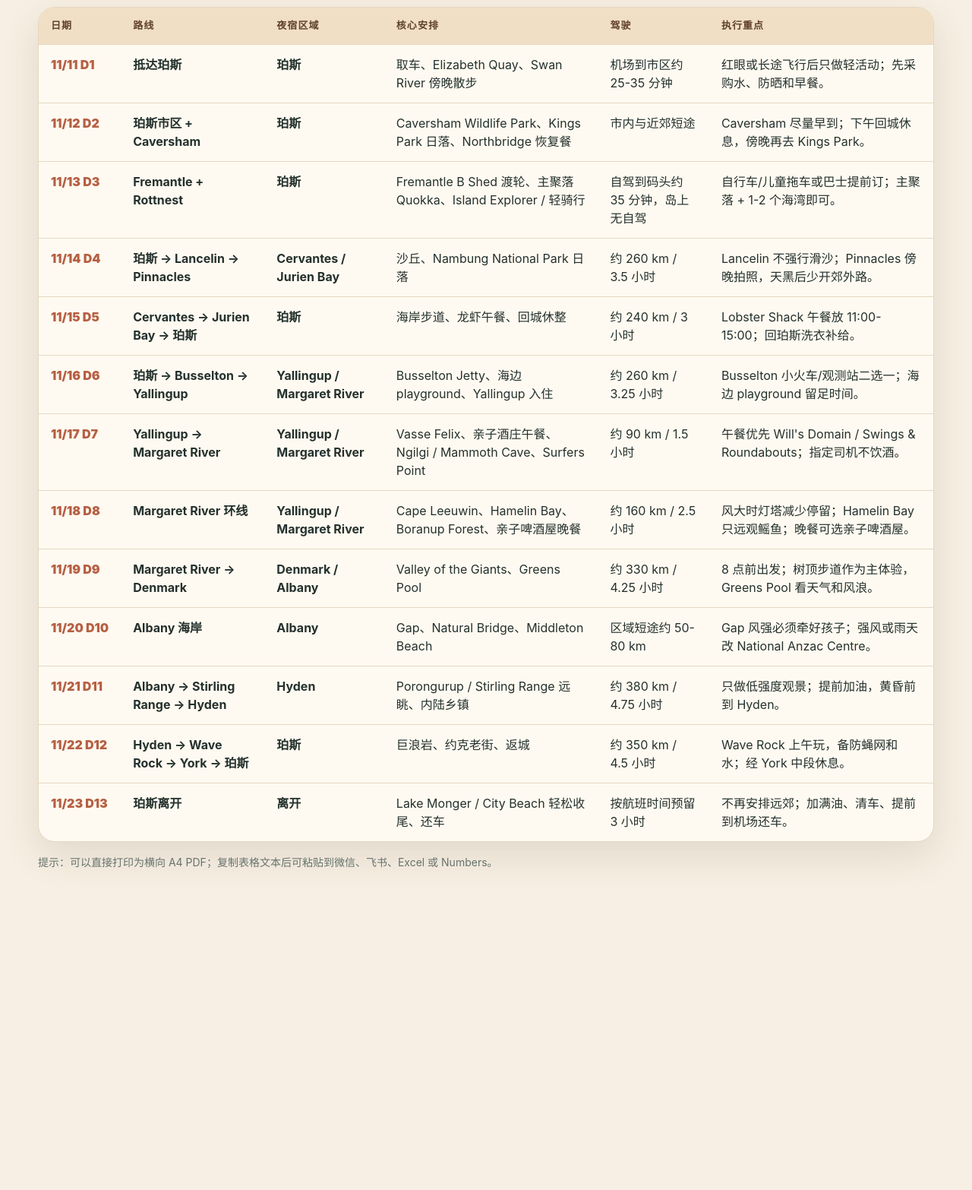
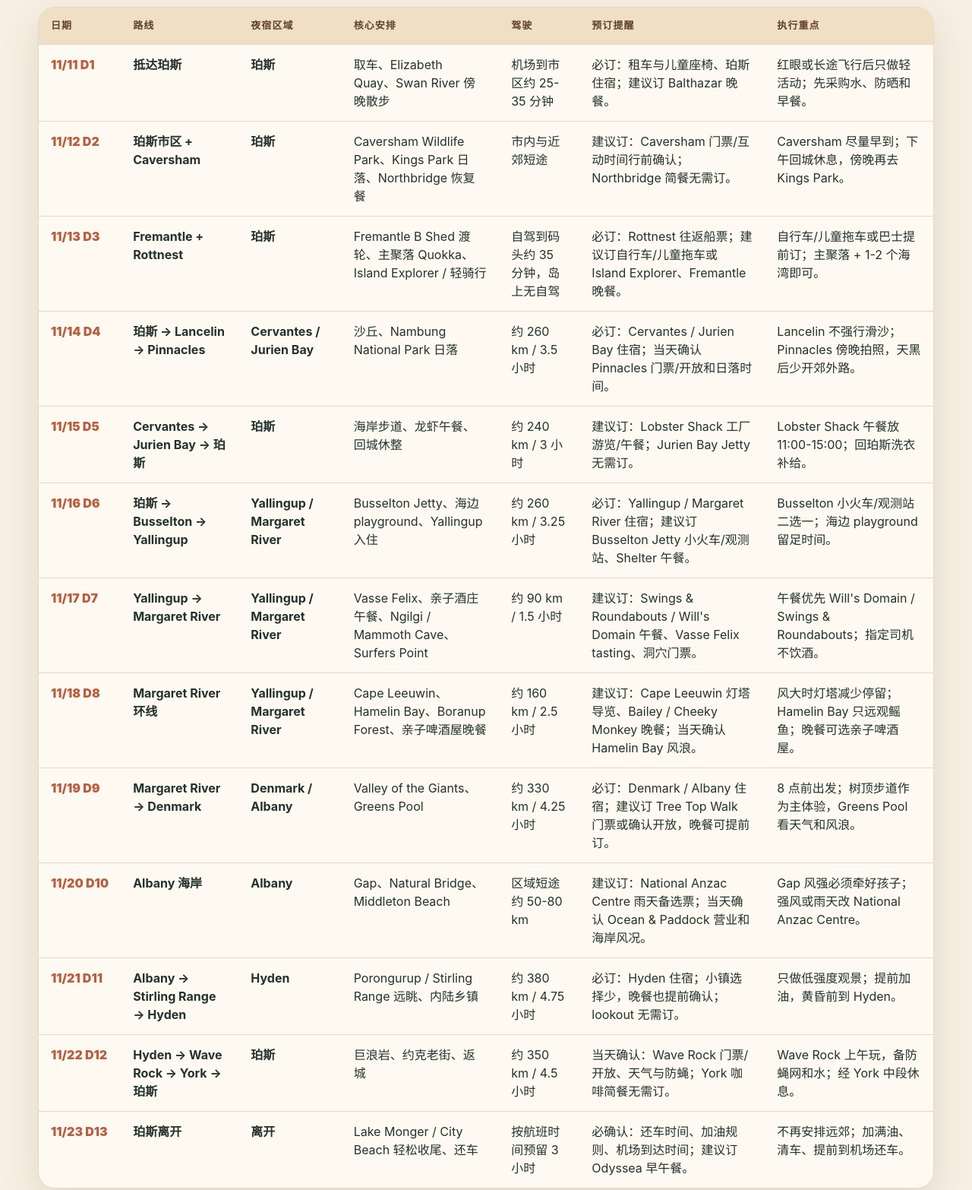
Before and after one commit to hwlcathy/perth-family-roadtrip, a plain HTML site: page itinerary-overview.html in a window 1280 px wide. Shown: the part 260-1826 px from the top of the page at 76% size. Before the commit the page ends 1439 px from the top, so only its background shows below. Drawn offline with Linux system fonts and the light colour scheme.

Commit message:
Add booking reminders to itinerary overview

```diff
--- a/itinerary-overview.html
+++ b/itinerary-overview.html
@@ -51,7 +51,7 @@
       background: var(--paper);
       box-shadow: 0 18px 50px rgba(75, 54, 32, .12);
     }
-    table { width: 100%; border-collapse: collapse; min-width: 980px; }
+    table { width: 100%; border-collapse: collapse; min-width: 1160px; }
     th, td {
       padding: 14px 16px;
       text-align: left;
@@ -126,23 +126,24 @@
             <th>夜宿区域</th>
             <th>核心安排</th>
             <th>驾驶</th>
+            <th>预订提醒</th>
             <th>执行重点</th>
           </tr>
         </thead>
         <tbody>
-          <tr><td>11/11 D1</td><td>抵达珀斯</td><td>珀斯</td><td>取车、Elizabeth Quay、Swan River 傍晚散步</td><td>机场到市区约 25-35 分钟</td><td>红眼或长途飞行后只做轻活动；先采购水、防晒和早餐。</td></tr>
-          <tr><td>11/12 D2</td><td>珀斯市区 + Caversham</td><td>珀斯</td><td>Caversham Wildlife Park、Kings Park 日落、Northbridge 恢复餐</td><td>市内与近郊短途</td><td>Caversham 尽量早到；下午回城休息，傍晚再去 Kings Park。</td></tr>
-          <tr><td>11/13 D3</td><td>Fremantle + Rottnest</td><td>珀斯</td><td>Fremantle B Shed 渡轮、主聚落 Quokka、Island Explorer / 轻骑行</td><td>自驾到码头约 35 分钟，岛上无自驾</td><td>自行车/儿童拖车或巴士提前订；主聚落 + 1-2 个海湾即可。</td></tr>
-          <tr><td>11/14 D4</td><td>珀斯 → Lancelin → Pinnacles</td><td>Cervantes / Jurien Bay</td><td>沙丘、Nambung National Park 日落</td><td>约 260 km / 3.5 小时</td><td>Lancelin 不强行滑沙；Pinnacles 傍晚拍照，天黑后少开郊外路。</td></tr>
-          <tr><td>11/15 D5</td><td>Cervantes → Jurien Bay → 珀斯</td><td>珀斯</td><td>海岸步道、龙虾午餐、回城休整</td><td>约 240 km / 3 小时</td><td>Lobster Shack 午餐放 11:00-15:00；回珀斯洗衣补给。</td></tr>
-          <tr><td>11/16 D6</td><td>珀斯 → Busselton → Yallingup</td><td>Yallingup / Margaret River</td><td>Busselton Jetty、海边 playground、Yallingup 入住</td><td>约 260 km / 3.25 小时</td><td>Busselton 小火车/观测站二选一；海边 playground 留足时间。</td></tr>
-          <tr><td>11/17 D7</td><td>Yallingup → Margaret River</td><td>Yallingup / Margaret River</td><td>Vasse Felix、亲子酒庄午餐、Ngilgi / Mammoth Cave、Surfers Point</td><td>约 90 km / 1.5 小时</td><td>午餐优先 Will's Domain / Swings & Roundabouts；指定司机不饮酒。</td></tr>
-          <tr><td>11/18 D8</td><td>Margaret River 环线</td><td>Yallingup / Margaret River</td><td>Cape Leeuwin、Hamelin Bay、Boranup Forest、亲子啤酒屋晚餐</td><td>约 160 km / 2.5 小时</td><td>风大时灯塔减少停留；Hamelin Bay 只远观鳐鱼；晚餐可选亲子啤酒屋。</td></tr>
-          <tr><td>11/19 D9</td><td>Margaret River → Denmark</td><td>Denmark / Albany</td><td>Valley of the Giants、Greens Pool</td><td>约 330 km / 4.25 小时</td><td>8 点前出发；树顶步道作为主体验，Greens Pool 看天气和风浪。</td></tr>
-          <tr><td>11/20 D10</td><td>Albany 海岸</td><td>Albany</td><td>Gap、Natural Bridge、Middleton Beach</td><td>区域短途约 50-80 km</td><td>Gap 风强必须牵好孩子；强风或雨天改 National Anzac Centre。</td></tr>
-          <tr><td>11/21 D11</td><td>Albany → Stirling Range → Hyden</td><td>Hyden</td><td>Porongurup / Stirling Range 远眺、内陆乡镇</td><td>约 380 km / 4.75 小时</td><td>只做低强度观景；提前加油，黄昏前到 Hyden。</td></tr>
-          <tr><td>11/22 D12</td><td>Hyden → Wave Rock → York → 珀斯</td><td>珀斯</td><td>巨浪岩、约克老街、返城</td><td>约 350 km / 4.5 小时</td><td>Wave Rock 上午玩，备防蝇网和水；经 York 中段休息。</td></tr>
-          <tr><td>11/23 D13</td><td>珀斯离开</td><td>离开</td><td>Lake Monger / City Beach 轻松收尾、还车</td><td>按航班时间预留 3 小时</td><td>不再安排远郊；加满油、清车、提前到机场还车。</td></tr>
+          <tr><td>11/11 D1</td><td>抵达珀斯</td><td>珀斯</td><td>取车、Elizabeth Quay、Swan River 傍晚散步</td><td>机场到市区约 25-35 分钟</td><td>必订：租车与儿童座椅、珀斯住宿；建议订 Balthazar 晚餐。</td><td>红眼或长途飞行后只做轻活动；先采购水、防晒和早餐。</td></tr>
+          <tr><td>11/12 D2</td><td>珀斯市区 + Caversham</td><td>珀斯</td><td>Caversham Wildlife Park、Kings Park 日落、Northbridge 恢复餐</td><td>市内与近郊短途</td><td>建议订：Caversham 门票/互动时间行前确认；Northbridge 简餐无需订。</td><td>Caversham 尽量早到；下午回城休息，傍晚再去 Kings Park。</td></tr>
+          <tr><td>11/13 D3</td><td>Fremantle + Rottnest</td><td>珀斯</td><td>Fremantle B Shed 渡轮、主聚落 Quokka、Island Explorer / 轻骑行</td><td>自驾到码头约 35 分钟，岛上无自驾</td><td>必订：Rottnest 往返船票；建议订自行车/儿童拖车或 Island Explorer、Fremantle 晚餐。</td><td>自行车/儿童拖车或巴士提前订；主聚落 + 1-2 个海湾即可。</td></tr>
+          <tr><td>11/14 D4</td><td>珀斯 → Lancelin → Pinnacles</td><td>Cervantes / Jurien Bay</td><td>沙丘、Nambung National Park 日落</td><td>约 260 km / 3.5 小时</td><td>必订：Cervantes / Jurien Bay 住宿；当天确认 Pinnacles 门票/开放和日落时间。</td><td>Lancelin 不强行滑沙；Pinnacles 傍晚拍照，天黑后少开郊外路。</td></tr>
+          <tr><td>11/15 D5</td><td>Cervantes → Jurien Bay → 珀斯</td><td>珀斯</td><td>海岸步道、龙虾午餐、回城休整</td><td>约 240 km / 3 小时</td><td>建议订：Lobster Shack 工厂游览/午餐；Jurien Bay Jetty 无需订。</td><td>Lobster Shack 午餐放 11:00-15:00；回珀斯洗衣补给。</td></tr>
+          <tr><td>11/16 D6</td><td>珀斯 → Busselton → Yallingup</td><td>Yallingup / Margaret River</td><td>Busselton Jetty、海边 playground、Yallingup 入住</td><td>约 260 km / 3.25 小时</td><td>必订：Yallingup / Margaret River 住宿；建议订 Busselton Jetty 小火车/观测站、Shelter 午餐。</td><td>Busselton 小火车/观测站二选一；海边 playground 留足时间。</td></tr>
+          <tr><td>11/17 D7</td><td>Yallingup → Margaret River</td><td>Yallingup / Margaret River</td><td>Vasse Felix、亲子酒庄午餐、Ngilgi / Mammoth Cave、Surfers Point</td><td>约 90 km / 1.5 小时</td><td>建议订：Swings & Roundabouts / Will's Domain 午餐、Vasse Felix tasting、洞穴门票。</td><td>午餐优先 Will's Domain / Swings & Roundabouts；指定司机不饮酒。</td></tr>
+          <tr><td>11/18 D8</td><td>Margaret River 环线</td><td>Yallingup / Margaret River</td><td>Cape Leeuwin、Hamelin Bay、Boranup Forest、亲子啤酒屋晚餐</td><td>约 160 km / 2.5 小时</td><td>建议订：Cape Leeuwin 灯塔导览、Bailey / Cheeky Monkey 晚餐；当天确认 Hamelin Bay 风浪。</td><td>风大时灯塔减少停留；Hamelin Bay 只远观鳐鱼；晚餐可选亲子啤酒屋。</td></tr>
+          <tr><td>11/19 D9</td><td>Margaret River → Denmark</td><td>Denmark / Albany</td><td>Valley of the Giants、Greens Pool</td><td>约 330 km / 4.25 小时</td><td>必订：Denmark / Albany 住宿；建议订 Tree Top Walk 门票或确认开放，晚餐可提前订。</td><td>8 点前出发；树顶步道作为主体验，Greens Pool 看天气和风浪。</td></tr>
+          <tr><td>11/20 D10</td><td>Albany 海岸</td><td>Albany</td><td>Gap、Natural Bridge、Middleton Beach</td><td>区域短途约 50-80 km</td><td>建议订：National Anzac Centre 雨天备选票；当天确认 Ocean & Paddock 营业和海岸风况。</td><td>Gap 风强必须牵好孩子；强风或雨天改 National Anzac Centre。</td></tr>
+          <tr><td>11/21 D11</td><td>Albany → Stirling Range → Hyden</td><td>Hyden</td><td>Porongurup / Stirling Range 远眺、内陆乡镇</td><td>约 380 km / 4.75 小时</td><td>必订：Hyden 住宿；小镇选择少，晚餐也提前确认；lookout 无需订。</td><td>只做低强度观景；提前加油，黄昏前到 Hyden。</td></tr>
+          <tr><td>11/22 D12</td><td>Hyden → Wave Rock → York → 珀斯</td><td>珀斯</td><td>巨浪岩、约克老街、返城</td><td>约 350 km / 4.5 小时</td><td>当天确认：Wave Rock 门票/开放、天气与防蝇；York 咖啡简餐无需订。</td><td>Wave Rock 上午玩，备防蝇网和水；经 York 中段休息。</td></tr>
+          <tr><td>11/23 D13</td><td>珀斯离开</td><td>离开</td><td>Lake Monger / City Beach 轻松收尾、还车</td><td>按航班时间预留 3 小时</td><td>必确认：还车时间、加油规则、机场到达时间；建议订 Odyssea 早午餐。</td><td>不再安排远郊；加满油、清车、提前到机场还车。</td></tr>
         </tbody>
       </table>
     </div>
@@ -153,20 +154,20 @@
 
   <script>
     const rows = [
-      ["日期", "路线", "夜宿区域", "核心安排", "驾驶", "执行重点"],
-      ["11/11 D1", "抵达珀斯", "珀斯", "取车、Elizabeth Quay、Swan River 傍晚散步", "机场到市区约 25-35 分钟", "红眼或长途飞行后只做轻活动；先采购水、防晒和早餐。"],
-      ["11/12 D2", "珀斯市区 + Caversham", "珀斯", "Caversham Wildlife Park、Kings Park 日落、Northbridge 恢复餐", "市内与近郊短途", "Caversham 尽量早到；下午回城休息，傍晚再去 Kings Park。"],
-      ["11/13 D3", "Fremantle + Rottnest", "珀斯", "Fremantle B Shed 渡轮、主聚落 Quokka、Island Explorer / 轻骑行", "自驾到码头约 35 分钟，岛上无自驾", "自行车/儿童拖车或巴士提前订；主聚落 + 1-2 个海湾即可。"],
-      ["11/14 D4", "珀斯 → Lancelin → Pinnacles", "Cervantes / Jurien Bay", "沙丘、Nambung National Park 日落", "约 260 km / 3.5 小时", "Lancelin 不强行滑沙；Pinnacles 傍晚拍照，天黑后少开郊外路。"],
-      ["11/15 D5", "Cervantes → Jurien Bay → 珀斯", "珀斯", "海岸步道、龙虾午餐、回城休整", "约 240 km / 3 小时", "Lobster Shack 午餐放 11:00-15:00；回珀斯洗衣补给。"],
-      ["11/16 D6", "珀斯 → Busselton → Yallingup", "Yallingup / Margaret River", "Busselton Jetty、海边 playground、Yallingup 入住", "约 260 km / 3.25 小时", "Busselton 小火车/观测站二选一；海边 playground 留足时间。"],
-      ["11/17 D7", "Yallingup → Margaret River", "Yallingup / Margaret River", "Vasse Felix、亲子酒庄午餐、Ngilgi / Mammoth Cave、Surfers Point", "约 90 km / 1.5 小时", "午餐优先 Will's Domain / Swings & Roundabouts；指定司机不饮酒。"],
-      ["11/18 D8", "Margaret River 环线", "Yallingup / Margaret River", "Cape Leeuwin、Hamelin Bay、Boranup Forest、亲子啤酒屋晚餐", "约 160 km / 2.5 小时", "风大时灯塔减少停留；Hamelin Bay 只远观鳐鱼；晚餐可选亲子啤酒屋。"],
-      ["11/19 D9", "Margaret River → Denmark", "Denmark / Albany", "Valley of the Giants、Greens Pool", "约 330 km / 4.25 小时", "8 点前出发；树顶步道作为主体验，Greens Pool 看天气和风浪。"],
-      ["11/20 D10", "Albany 海岸", "Albany", "Gap、Natural Bridge、Middleton Beach", "区域短途约 50-80 km", "Gap 风强必须牵好孩子；强风或雨天改 National Anzac Centre。"],
-      ["11/21 D11", "Albany → Stirling Range → Hyden", "Hyden", "Porongurup / Stirling Range 远眺、内陆乡镇", "约 380 km / 4.75 小时", "只做低强度观景；提前加油，黄昏前到 Hyden。"],
-      ["11/22 D12", "Hyden → Wave Rock → York → 珀斯", "珀斯", "巨浪岩、约克老街、返城", "约 350 km / 4.5 小时", "Wave Rock 上午玩，备防蝇网和水；经 York 中段休息。"],
-      ["11/23 D13", "珀斯离开", "离开", "Lake Monger / City Beach 轻松收尾、还车", "按航班时间预留 3 小时", "不再安排远郊；加满油、清车、提前到机场还车。"]
+      ["日期", "路线", "夜宿区域", "核心安排", "驾驶", "预订提醒", "执行重点"],
+      ["11/11 D1", "抵达珀斯", "珀斯", "取车、Elizabeth Quay、Swan River 傍晚散步", "机场到市区约 25-35 分钟", "必订：租车与儿童座椅、珀斯住宿；建议订 Balthazar 晚餐。", "红眼或长途飞行后只做轻活动；先采购水、防晒和早餐。"],
+      ["11/12 D2", "珀斯市区 + Caversham", "珀斯", "Caversham Wildlife Park、Kings Park 日落、Northbridge 恢复餐", "市内与近郊短途", "建议订：Caversham 门票/互动时间行前确认；Northbridge 简餐无需订。", "Caversham 尽量早到；下午回城休息，傍晚再去 Kings Park。"],
+      ["11/13 D3", "Fremantle + Rottnest", "珀斯", "Fremantle B Shed 渡轮、主聚落 Quokka、Island Explorer / 轻骑行", "自驾到码头约 35 分钟，岛上无自驾", "必订：Rottnest 往返船票；建议订自行车/儿童拖车或 Island Explorer、Fremantle 晚餐。", "自行车/儿童拖车或巴士提前订；主聚落 + 1-2 个海湾即可。"],
+      ["11/14 D4", "珀斯 → Lancelin → Pinnacles", "Cervantes / Jurien Bay", "沙丘、Nambung National Park 日落", "约 260 km / 3.5 小时", "必订：Cervantes / Jurien Bay 住宿；当天确认 Pinnacles 门票/开放和日落时间。", "Lancelin 不强行滑沙；Pinnacles 傍晚拍照，天黑后少开郊外路。"],
+      ["11/15 D5", "Cervantes → Jurien Bay → 珀斯", "珀斯", "海岸步道、龙虾午餐、回城休整", "约 240 km / 3 小时", "建议订：Lobster Shack 工厂游览/午餐；Jurien Bay Jetty 无需订。", "Lobster Shack 午餐放 11:00-15:00；回珀斯洗衣补给。"],
+      ["11/16 D6", "珀斯 → Busselton → Yallingup", "Yallingup / Margaret River", "Busselton Jetty、海边 playground、Yallingup 入住", "约 260 km / 3.25 小时", "必订：Yallingup / Margaret River 住宿；建议订 Busselton Jetty 小火车/观测站、Shelter 午餐。", "Busselton 小火车/观测站二选一；海边 playground 留足时间。"],
+      ["11/17 D7", "Yallingup → Margaret River", "Yallingup / Margaret River", "Vasse Felix、亲子酒庄午餐、Ngilgi / Mammoth Cave、Surfers Point", "约 90 km / 1.5 小时", "建议订：Swings & Roundabouts / Will's Domain 午餐、Vasse Felix tasting、洞穴门票。", "午餐优先 Will's Domain / Swings & Roundabouts；指定司机不饮酒。"],
+      ["11/18 D8", "Margaret River 环线", "Yallingup / Margaret River", "Cape Leeuwin、Hamelin Bay、Boranup Forest、亲子啤酒屋晚餐", "约 160 km / 2.5 小时", "建议订：Cape Leeuwin 灯塔导览、Bailey / Cheeky Monkey 晚餐；当天确认 Hamelin Bay 风浪。", "风大时灯塔减少停留；Hamelin Bay 只远观鳐鱼；晚餐可选亲子啤酒屋。"],
+      ["11/19 D9", "Margaret River → Denmark", "Denmark / Albany", "Valley of the Giants、Greens Pool", "约 330 km / 4.25 小时", "必订：Denmark / Albany 住宿；建议订 Tree Top Walk 门票或确认开放，晚餐可提前订。", "8 点前出发；树顶步道作为主体验，Greens Pool 看天气和风浪。"],
+      ["11/20 D10", "Albany 海岸", "Albany", "Gap、Natural Bridge、Middleton Beach", "区域短途约 50-80 km", "建议订：National Anzac Centre 雨天备选票；当天确认 Ocean & Paddock 营业和海岸风况。", "Gap 风强必须牵好孩子；强风或雨天改 National Anzac Centre。"],
+      ["11/21 D11", "Albany → Stirling Range → Hyden", "Hyden", "Porongurup / Stirling Range 远眺、内陆乡镇", "约 380 km / 4.75 小时", "必订：Hyden 住宿；小镇选择少，晚餐也提前确认；lookout 无需订。", "只做低强度观景；提前加油，黄昏前到 Hyden。"],
+      ["11/22 D12", "Hyden → Wave Rock → York → 珀斯", "珀斯", "巨浪岩、约克老街、返城", "约 350 km / 4.5 小时", "当天确认：Wave Rock 门票/开放、天气与防蝇；York 咖啡简餐无需订。", "Wave Rock 上午玩，备防蝇网和水；经 York 中段休息。"],
+      ["11/23 D13", "珀斯离开", "离开", "Lake Monger / City Beach 轻松收尾、还车", "按航班时间预留 3 小时", "必确认：还车时间、加油规则、机场到达时间；建议订 Odyssea 早午餐。", "不再安排远郊；加满油、清车、提前到机场还车。"]
     ];
 
     function showToast(text) {
```
Also changed, not shown: index.html (+15 -15 lines).
